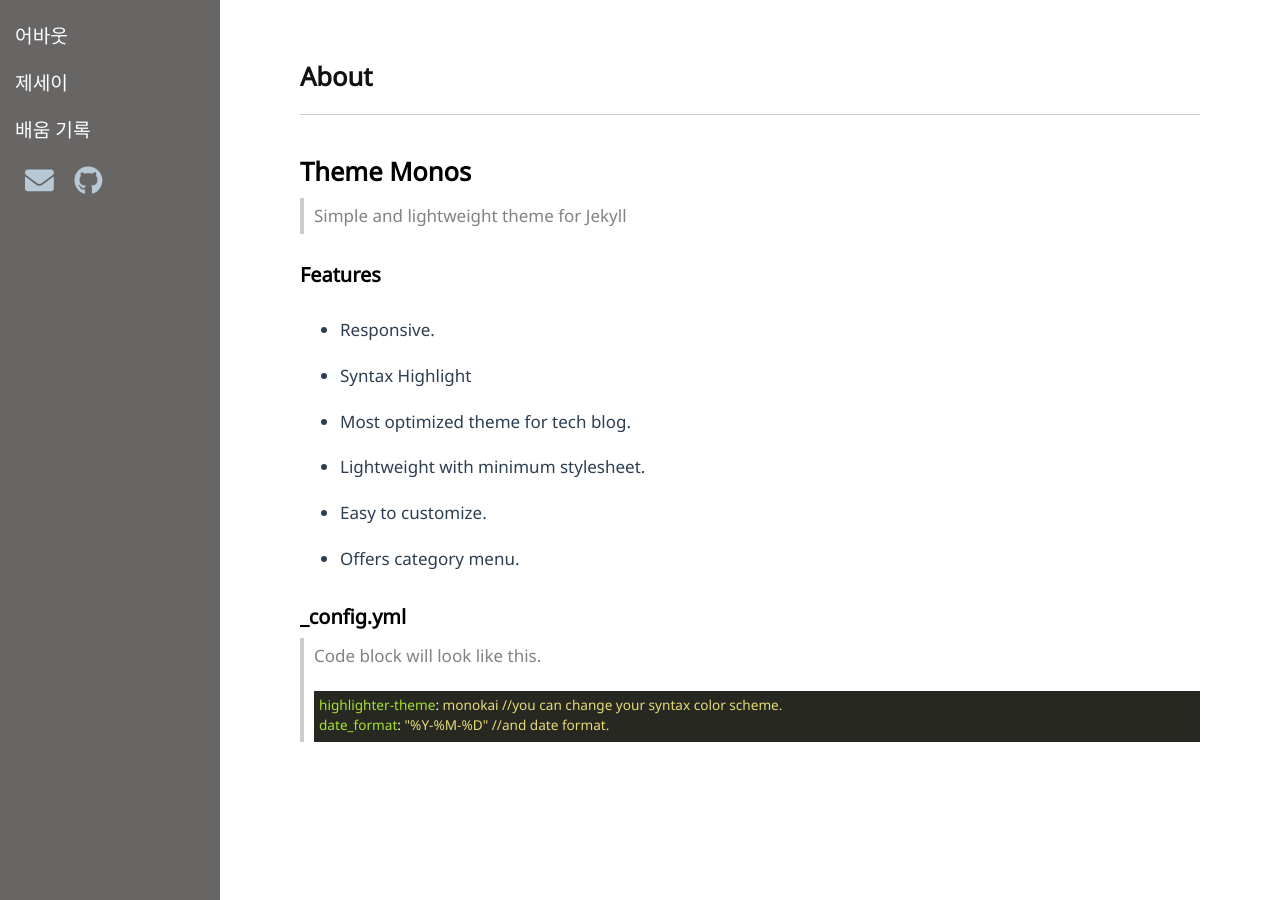
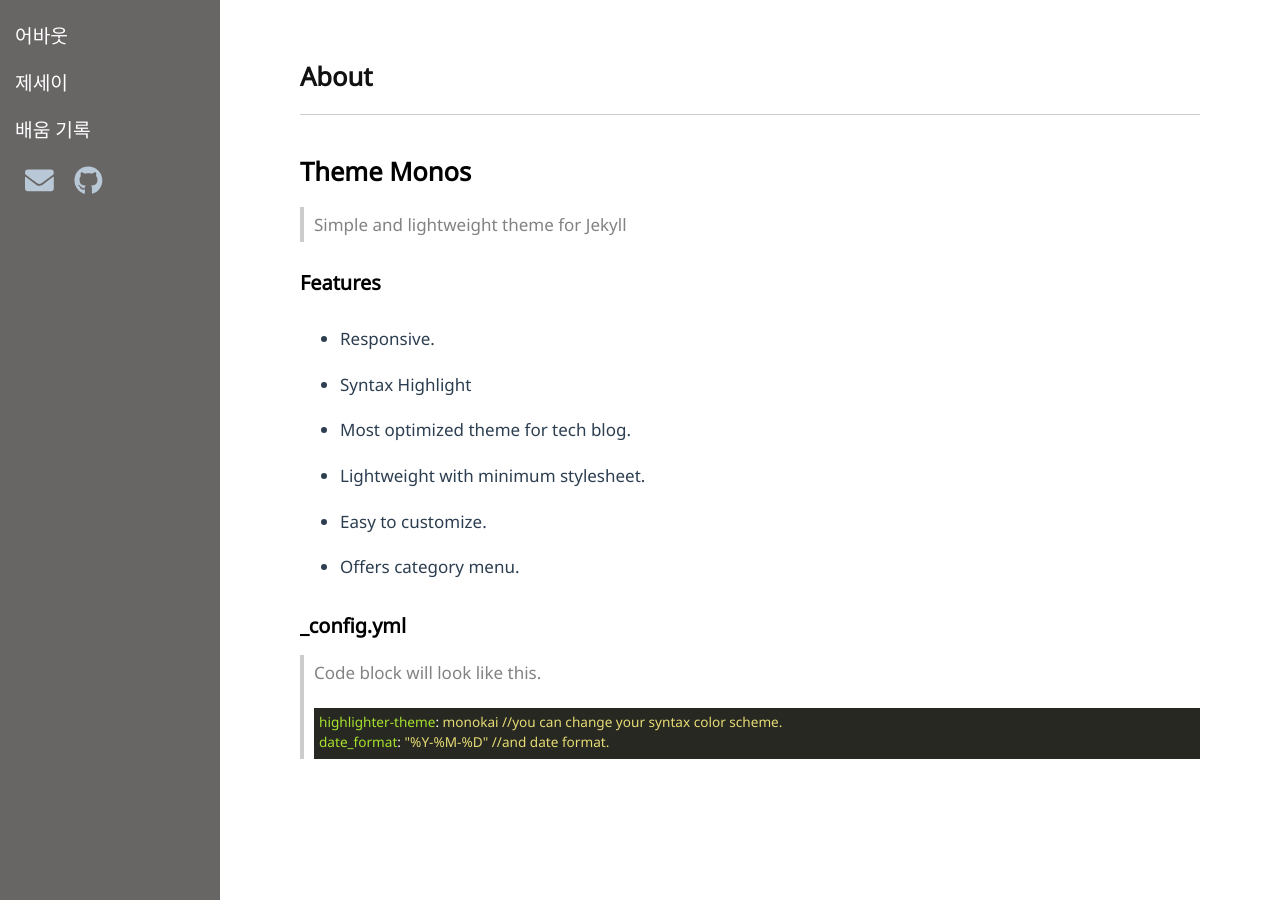
Before and after one commit to jerry92k/jerry92k.github.io, a Jekyll site: the page built from README.md, in a window 1280 px wide. Built offline with Jekyll 4.4.1, drawn with Linux system fonts in a browser that asks for light colours; nearby versions of some CDN libraries.

Commit message:
문단 간격

```diff
--- a/public/css/style.css
+++ b/public/css/style.css
@@ -242,8 +242,8 @@
 }
 
 p {
-  margin-top: 0;
-  margin-bottom: 0;
+  margin-top: 0.5em;
+  margin-bottom: 0.5em;
 }
 
 article h1,
```
